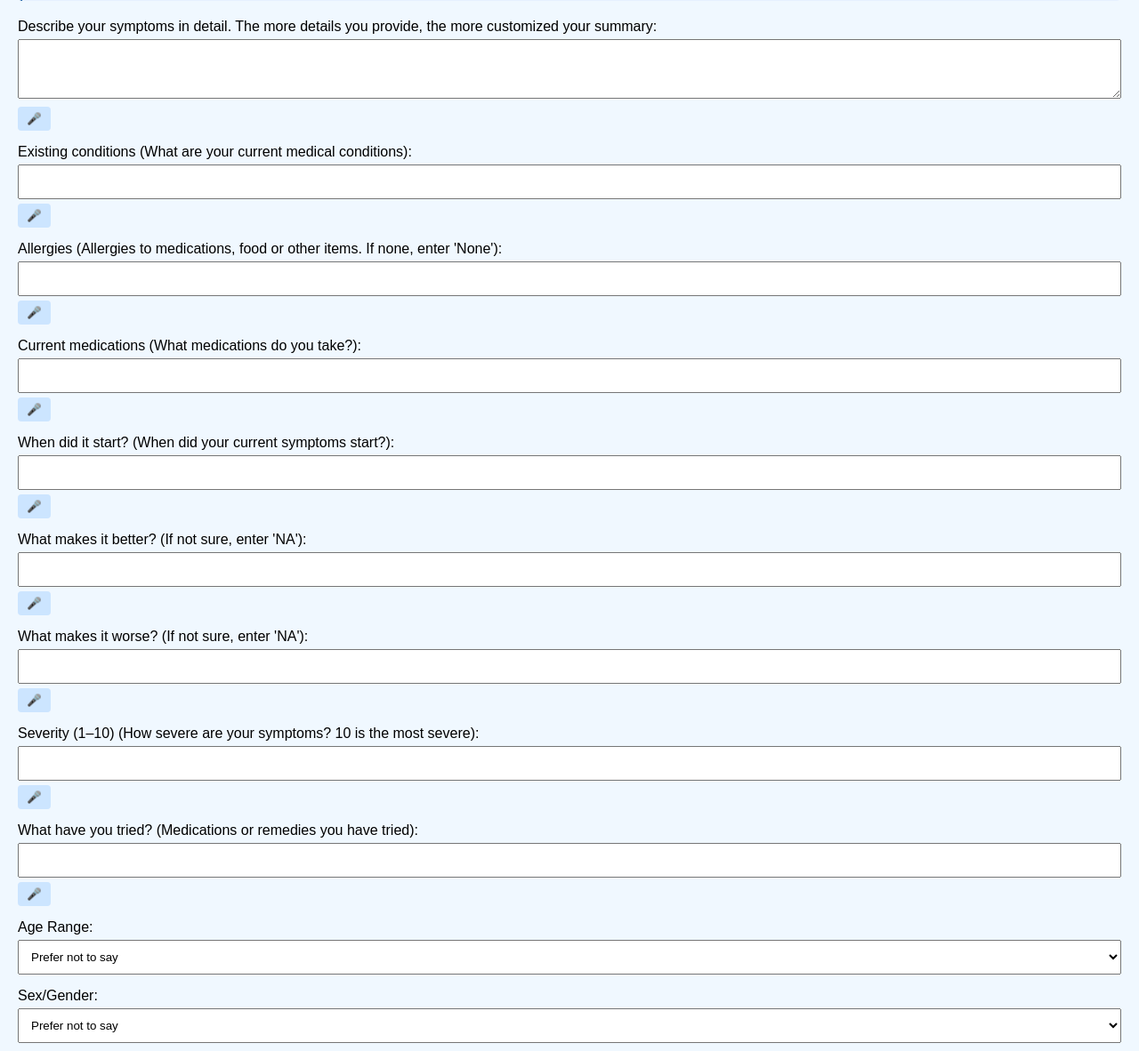
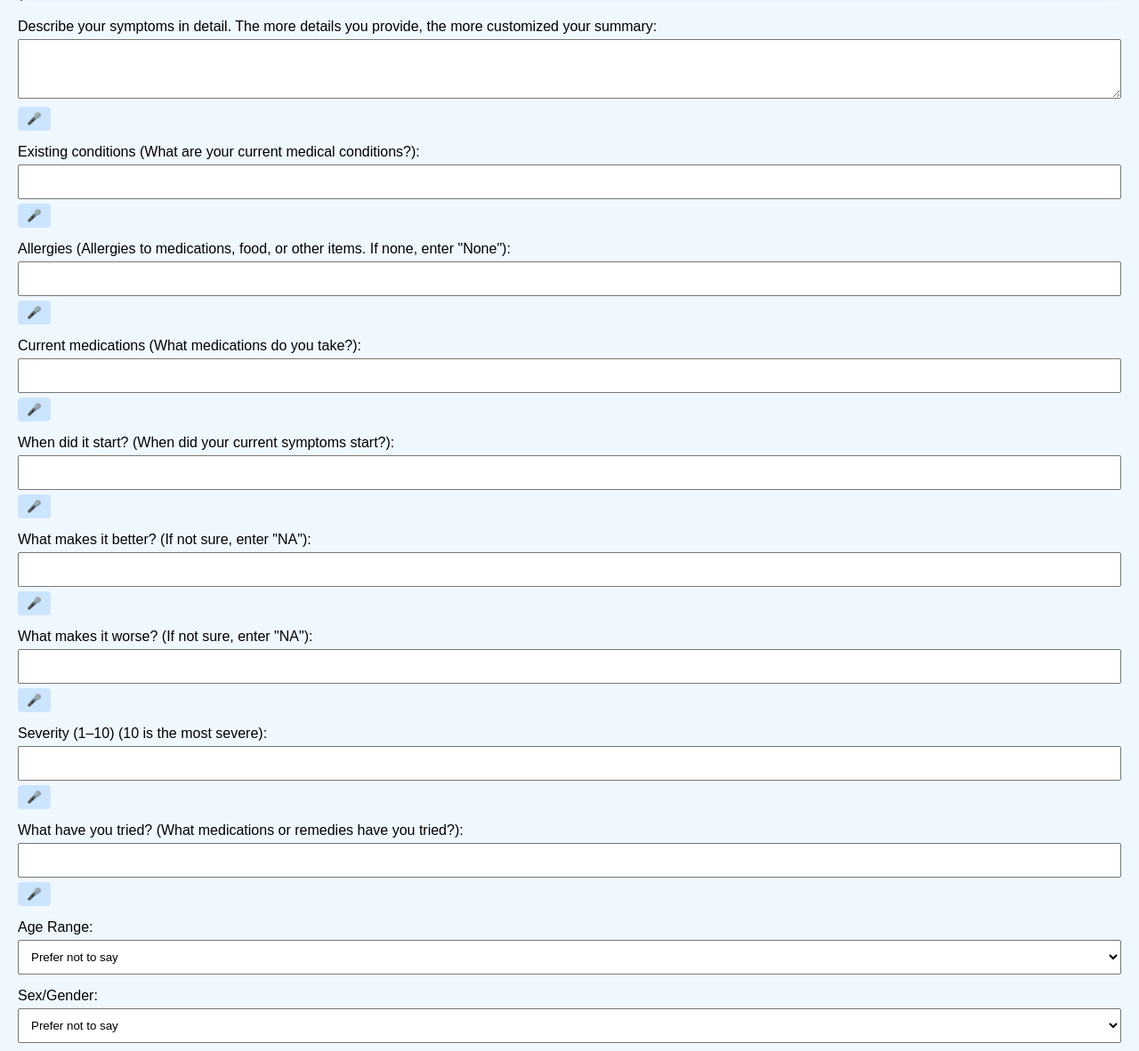
Before and after one commit to Asaabmd/doctor-ai, a Flask app: page / in a window 1280 px wide. Shown: the part 322-1504 px from the top of the page at 89% size. Run offline with Flask 3, Linux system fonts and the light colour scheme.

Commit message:
Updated: Modal summary + follow-up + mic + field instructions

```diff
--- a/templates/index.html
+++ b/templates/index.html
@@ -114,7 +114,9 @@
 
   <div class="info-box">
     <p><strong>Doctor AI</strong> is an educational tool designed to help you better understand your symptoms and medical condition by generating a personalized health summary based on the information you provide. It is not a replacement for professional medical care—always consult a physician for medical concerns.</p>
+
     <p>This one-time session includes a customized summary and one follow-up question to demonstrate the tool’s capabilities. Subscribing unlocks unlimited access for ongoing health insights and support.</p>
+
     <p>✅ <strong>Please complete all fields</strong> to receive your summary. After clicking <strong>Submit</strong>, please wait a few moments while your personalized summary is generated.</p>
   </div>
 
@@ -127,13 +129,13 @@
     </div>
 
     <div class="section">
-      <label for="existing_conditions">Existing conditions (What are your current medical conditions):</label>
+      <label for="existing_conditions">Existing conditions (What are your current medical conditions?):</label>
       <input type="text" name="existing_conditions">
       <button type="button" class="mic-button" onclick="startDictation(this)">🎤</button>
     </div>
 
     <div class="section">
-      <label for="allergies">Allergies (Allergies to medications, food or other items. If none, enter 'None'):</label>
+      <label for="allergies">Allergies (Allergies to medications, food, or other items. If none, enter "None"):</label>
       <input type="text" name="allergies">
       <button type="button" class="mic-button" onclick="startDictation(this)">🎤</button>
     </div>
@@ -151,25 +153,25 @@
     </div>
 
     <div class="section">
-      <label for="better">What makes it better? (If not sure, enter 'NA'):</label>
+      <label for="better">What makes it better? (If not sure, enter "NA"):</label>
       <input type="text" name="better">
       <button type="button" class="mic-button" onclick="startDictation(this)">🎤</button>
     </div>
 
     <div class="section">
-      <label for="worse">What makes it worse? (If not sure, enter 'NA'):</label>
+      <label for="worse">What makes it worse? (If not sure, enter "NA"):</label>
       <input type="text" name="worse">
       <button type="button" class="mic-button" onclick="startDictation(this)">🎤</button>
     </div>
 
     <div class="section">
-      <label for="severity">Severity (1–10) (How severe are your symptoms? 10 is the most severe):</label>
+      <label for="severity">Severity (1–10) (10 is the most severe):</label>
       <input type="text" name="severity">
       <button type="button" class="mic-button" onclick="startDictation(this)">🎤</button>
     </div>
 
     <div class="section">
-      <label for="treatments">What have you tried? (Medications or remedies you have tried):</label>
+      <label for="treatments">What have you tried? (What medications or remedies have you tried?):</label>
       <input type="text" name="treatments">
       <button type="button" class="mic-button" onclick="startDictation(this)">🎤</button>
     </div>
@@ -213,6 +215,8 @@
       <form method="POST" action="/followup">
         <label for="followup">Have a follow-up question?</label>
         <textarea name="followup" rows="2" placeholder="Ask your follow-up..." required></textarea>
+        <button type="button" class="mic-button" onclick="startDictation(this)">🎤</button>
+        <br><br>
         <button class="submit-btn" type="submit">Submit Follow-up Question</button>
       </form>
     </div>
```
